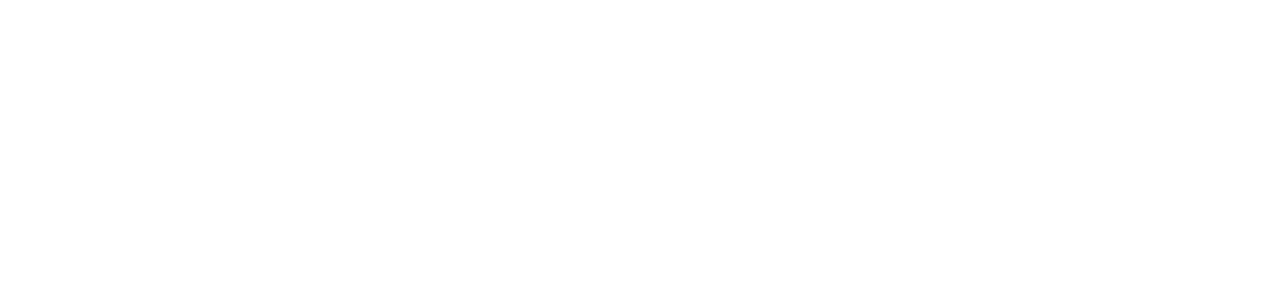
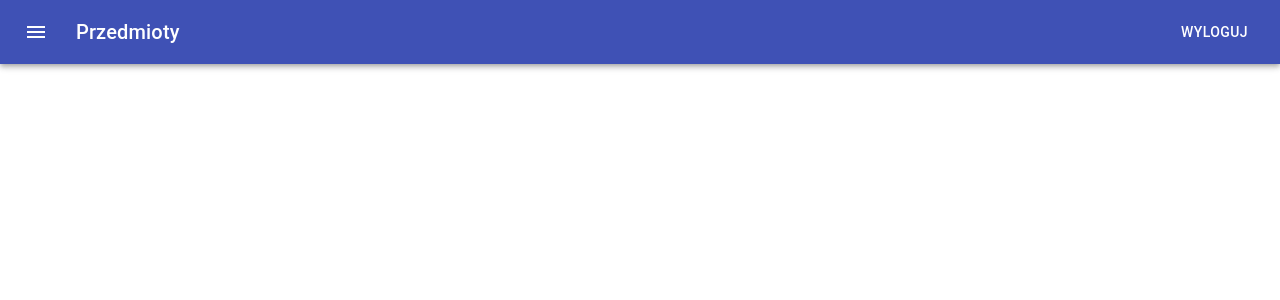
Before and after one commit to MateuszKozik/CreateExamApp, a React (Create React App) app: page /home in a window 1280 px wide. Shown: the top 300 px of the page. Built offline with nearby package versions, Linux system fonts and the light colour scheme.

Commit message:
Add logout functionality

```diff
--- a/src/App.js
+++ b/src/App.js
@@ -2,6 +2,7 @@ import "./App.css";
 import { BrowserRouter as Router, Route, Switch } from "react-router-dom";
 import Login from "./components/Login";
 import Register from "./components/Register";
+import Home from "./components/Home";
 
 function App() {
 	return (
@@ -9,6 +10,7 @@ function App() {
 			<Switch>
 				<Route exact path="/" component={Login} />
 				<Route exact path="/register" component={Register} />
+				<Route exact path="/home" component={Home} />
 			</Switch>
 		</Router>
 	);
--- /dev/null
+++ b/src/components/Home.js
@@ -0,0 +1,10 @@
+import React, { Component } from "react";
+import Navbar from "./Navbar";
+
+class Home extends Component {
+	render() {
+		return <Navbar />;
+	}
+}
+
+export default Home;
--- /dev/null
+++ b/src/components/Navbar.js
@@ -0,0 +1,52 @@
+import React from "react";
+import { makeStyles } from "@material-ui/core/styles";
+import AppBar from "@material-ui/core/AppBar";
+import Toolbar from "@material-ui/core/Toolbar";
+import Typography from "@material-ui/core/Typography";
+import Button from "@material-ui/core/Button";
+import IconButton from "@material-ui/core/IconButton";
+import MenuIcon from "@material-ui/icons/Menu";
+import { logout } from "../actions/userActions";
+
+const useStyles = makeStyles((theme) => ({
+	root: {
+		flexGrow: 1
+	},
+	menuButton: {
+		marginRight: theme.spacing(2)
+	},
+	title: {
+		flexGrow: 1
+	}
+}));
+
+export default function Navbar() {
+	const handleLogout = () => {
+		logout();
+	};
+
+	const classes = useStyles();
+
+	return (
+		<div className={classes.root}>
+			<AppBar position="static">
+				<Toolbar>
+					<IconButton
+						edge="start"
+						className={classes.menuButton}
+						color="inherit"
+						aria-label="menu"
+					>
+						<MenuIcon />
+					</IconButton>
+					<Typography variant="h6" className={classes.title}>
+						Przedmioty
+					</Typography>
+					<Button onClick={handleLogout} color="inherit">
+						Wyloguj
+					</Button>
+				</Toolbar>
+			</AppBar>
+		</div>
+	);
+}
```
